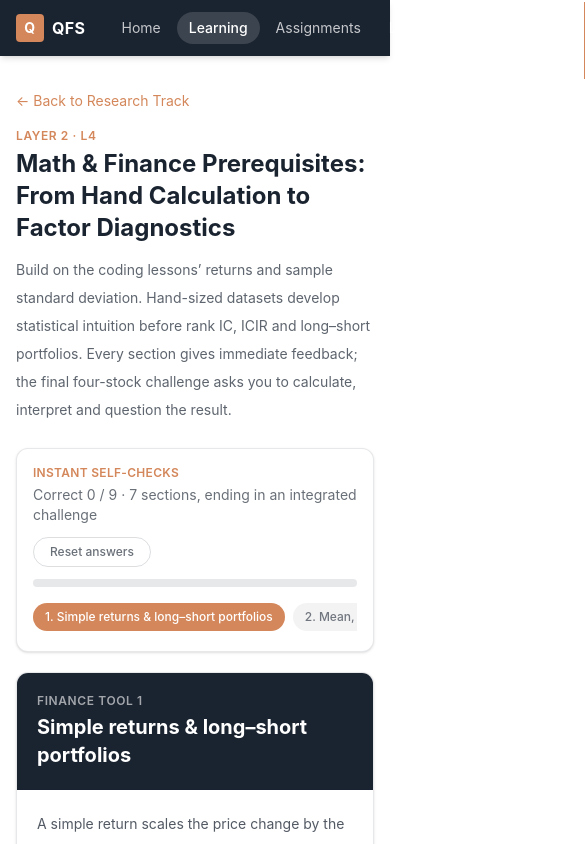
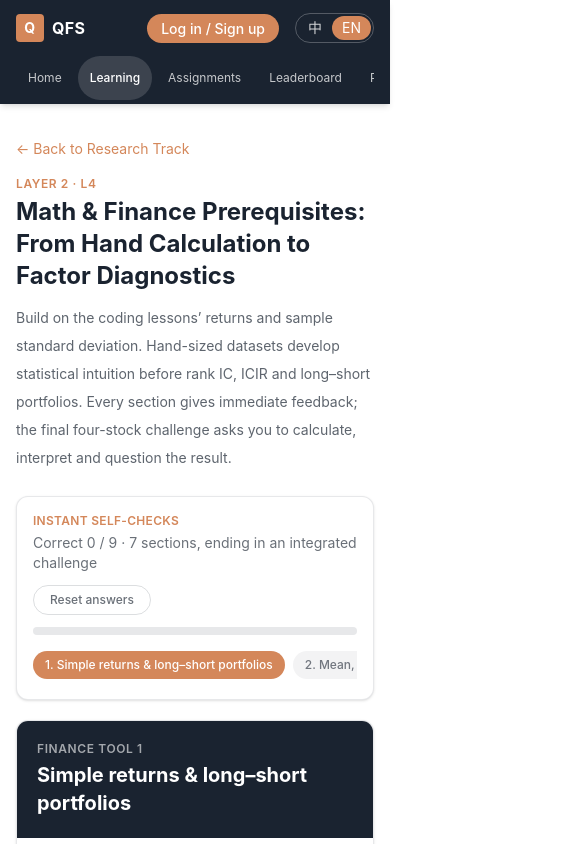
Before and after one commit to qfs-polyu/qfs-platform, a Next.js app: page /en/learn/research/2 in a window 390 px wide. Shown: the top 844 px of the page, 585 px wide, since content can reach past the window. Built offline with nearby package versions, Linux system fonts and the light colour scheme.

Commit message:
fix: keep mobile navigation within viewport

```diff
--- a/src/components/Header.tsx
+++ b/src/components/Header.tsx
@@ -19,14 +19,14 @@ export default function Header() {
 
   return (
     <header className="sticky top-0 z-40 bg-navy text-white shadow-md">
-      <div className="mx-auto flex h-14 max-w-5xl items-center gap-6 px-4">
-        <Link href="/" className="flex items-center gap-2 font-bold tracking-wide">
+      <div className="mx-auto flex min-h-14 max-w-5xl flex-wrap items-center gap-x-3 px-4 md:h-14 md:flex-nowrap md:gap-6">
+        <Link href="/" className="flex min-h-14 items-center gap-2 font-bold tracking-wide">
           <span className="flex h-7 w-7 items-center justify-center rounded bg-accent text-sm">
             Q
           </span>
           QFS
         </Link>
-        <nav className="ml-auto flex items-center gap-1 text-sm md:gap-2">
+        <nav className="order-last flex w-full items-center gap-1 overflow-x-auto pb-1 text-xs sm:text-sm md:order-none md:ml-auto md:w-auto md:gap-2 md:pb-0 md:text-sm">
           {items.map((item) => {
             const active =
               item.href === '/'
@@ -36,7 +36,7 @@ export default function Header() {
               <Link
                 key={item.href}
                 href={item.href}
-                className={`rounded-full px-3 py-1.5 transition ${
+                className={`inline-flex min-h-11 shrink-0 items-center rounded-full px-3 py-2 transition ${
                   active
                     ? 'bg-white/15 font-medium'
                     : 'text-white/75 hover:bg-white/10 hover:text-white'
@@ -47,7 +47,7 @@ export default function Header() {
             );
           })}
         </nav>
-        <div className="ml-1 md:ml-3">
+        <div className="ml-auto md:ml-3">
           <AuthButton />
         </div>
         <div className="ml-1 md:ml-2">
```
